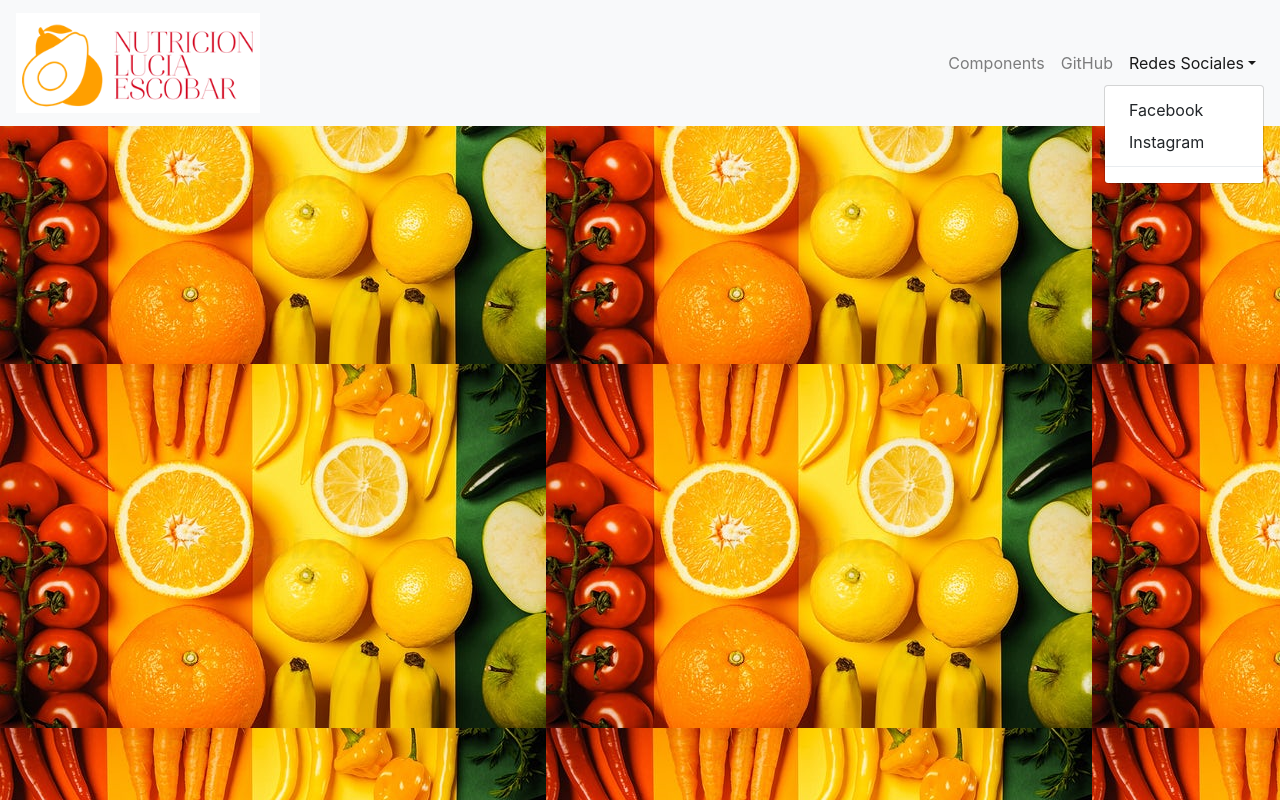
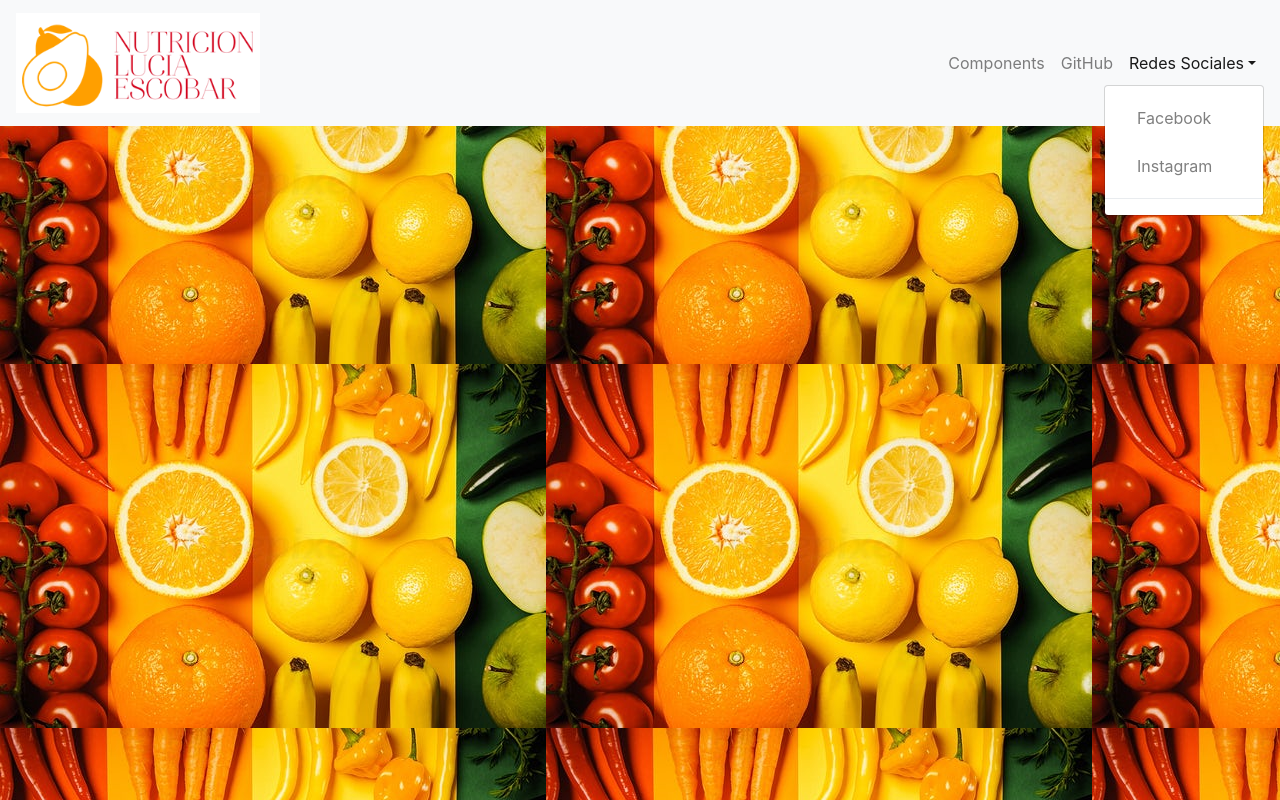
Before and after one commit to andreaescobarb/PaginadeNutricion, a React (Create React App) app: page / in a window 1280 px wide. Both pictures are taken after a click on the link "Redes Sociales". Built offline with nearby package versions, Linux system fonts and the light colour scheme.

Commit message:
Hipervinculo a redes sociales

```diff
--- a/src/Navbar.js
+++ b/src/Navbar.js
@@ -48,10 +48,14 @@
                 </DropdownToggle>
                                 <DropdownMenu right>
                                     <DropdownItem>
-                                        Facebook
+                                        <NavItem>
+                                <NavLink href="https://www.facebook.com/luciaescobarnutricionista/">Facebook</NavLink>
+                            </NavItem>
                   </DropdownItem>
                                     <DropdownItem>
-                                        Instagram
+                                    <NavItem>
+                                <NavLink href="https://www.instagram.com/luciaescobarnutricionista/?hl=es-la">Instagram</NavLink>
+                            </NavItem>
                   </DropdownItem>
                                     <DropdownItem divider />
                                 </DropdownMenu>
```
